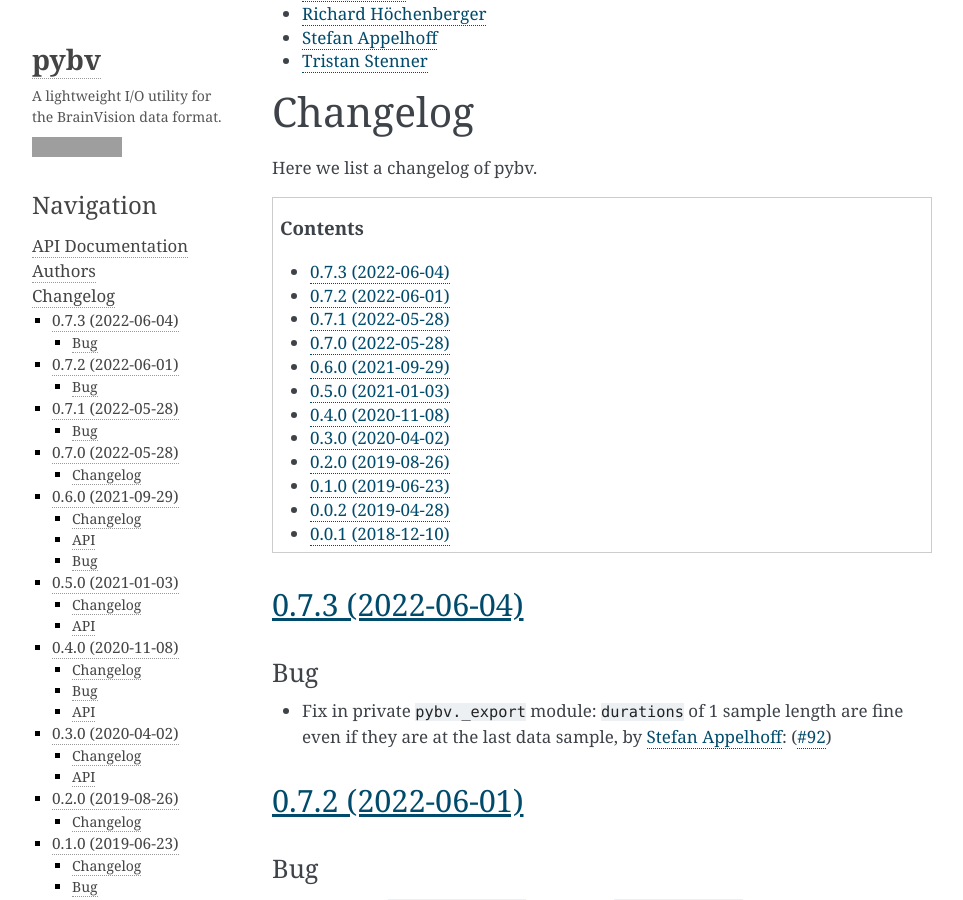
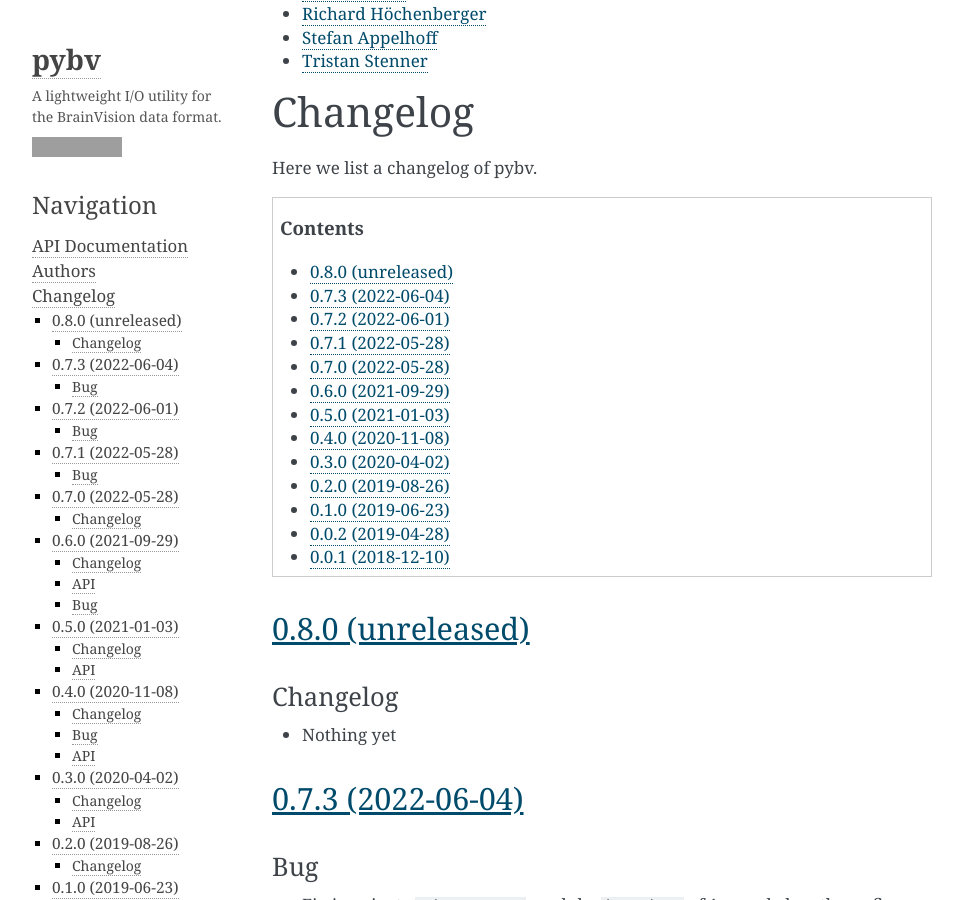
Before and after one commit to bids-standard/pybv, a Sphinx documentation site: the page built from docs/changelog.rst, in a window 1280 px wide and 900 px high, scrolled down 261 px. Shown: the whole window, without its empty margins (148-1111 px from the left). Built offline with Sphinx 7.4.7, drawn with Linux system fonts in a browser that asks for light colours; grey boxes are pictures that could not be loaded.

Commit message:
dev again

```diff
--- a/docs/changelog.rst
+++ b/docs/changelog.rst
@@ -35,6 +35,13 @@
 .. contents:: Contents
    :local:
    :depth: 1
+
+0.8.0 (unreleased)
+==================
+
+Changelog
+~~~~~~~~~
+- Nothing yet
 
 0.7.3 (2022-06-04)
 ==================
--- a/pybv/__init__.py
+++ b/pybv/__init__.py
@@ -1,7 +1,7 @@
 """A lightweight I/O utility for the BrainVision data format."""
 
 
-__version__ = '0.7.3'
+__version__ = '0.8.0.dev3'
 from .io import write_brainvision
 
 __all__ = ['write_brainvision']
```
Also changed, not shown: .github/CONTRIBUTING.md.
